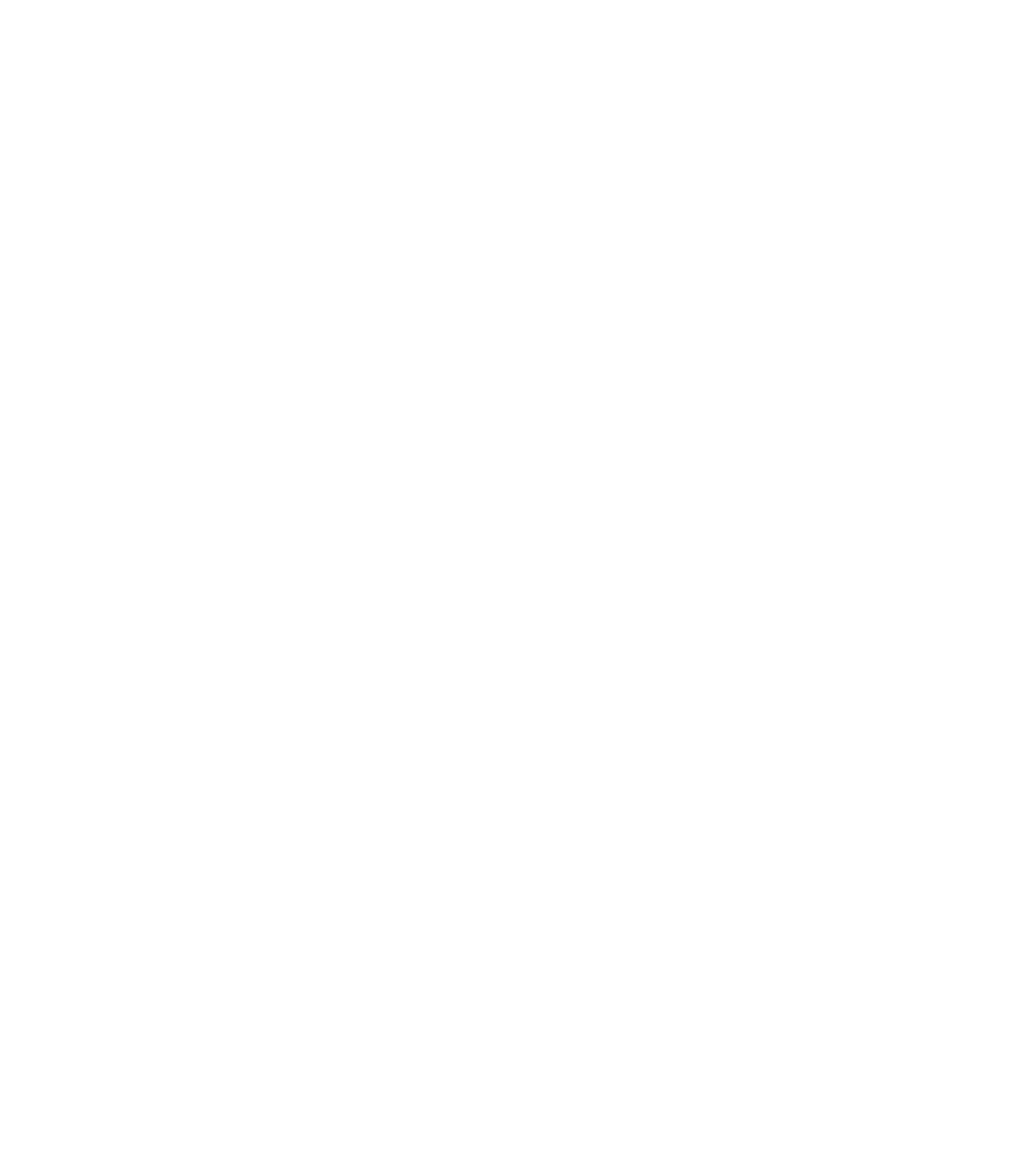
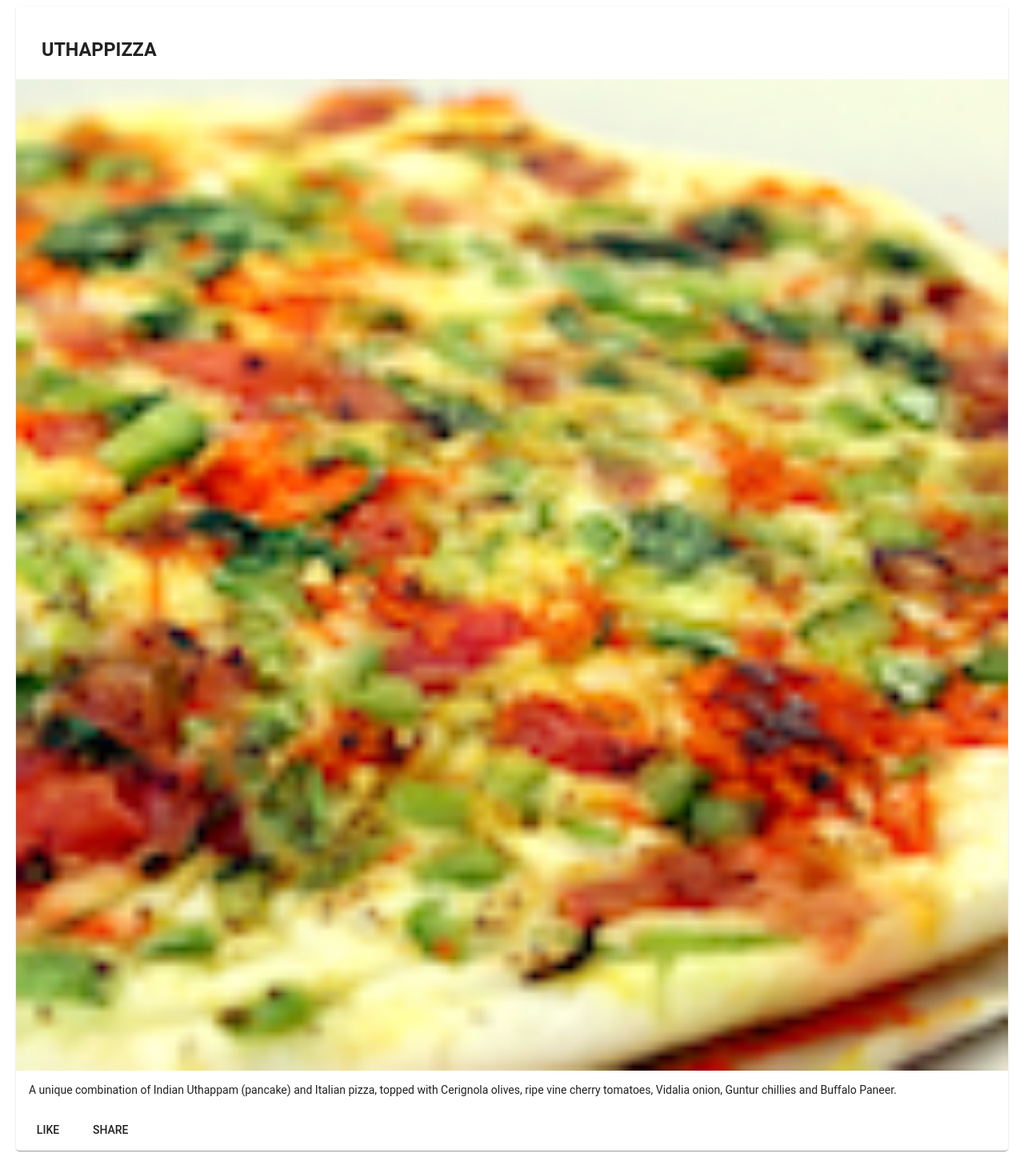
Before and after one commit to zohidbek-mengliboyev/benim-restoranim, an Angular app: page / in a window 1280 px wide. Shown: the part 569-2011 px from the top of the page at 80% size. Before the commit the page ends 800 px from the top, so only its background shows below. Built offline with nearby package versions, Linux system fonts and the light colour scheme.

Commit message:
Adding Sample Angular Material Card Design

```diff
--- a/src/app/menu/menu.component.html
+++ b/src/app/menu/menu.component.html
@@ -20,4 +20,23 @@
     </mat-grid-list>
   </div>
 
+  <div fxFlex *ngIf="selectedDish">
+    <mat-card>
+      <mat-card-header>
+        <mat-card-title>
+          <h3>{{selectedDish.name | uppercase}}</h3>
+        </mat-card-title>
+      </mat-card-header>
+      <img mat-card-image src={{selectedDish.image}} alt={{selectedDish.name}}>
+      <mat-card-content>
+        <p>{{selectedDish.description}}
+        </p>
+      </mat-card-content>
+      <mat-card-actions>
+        <button mat-button>LIKE</button>
+        <button mat-button>SHARE</button>
+      </mat-card-actions>
+    </mat-card>
+  </div>
+
 </div>
```
